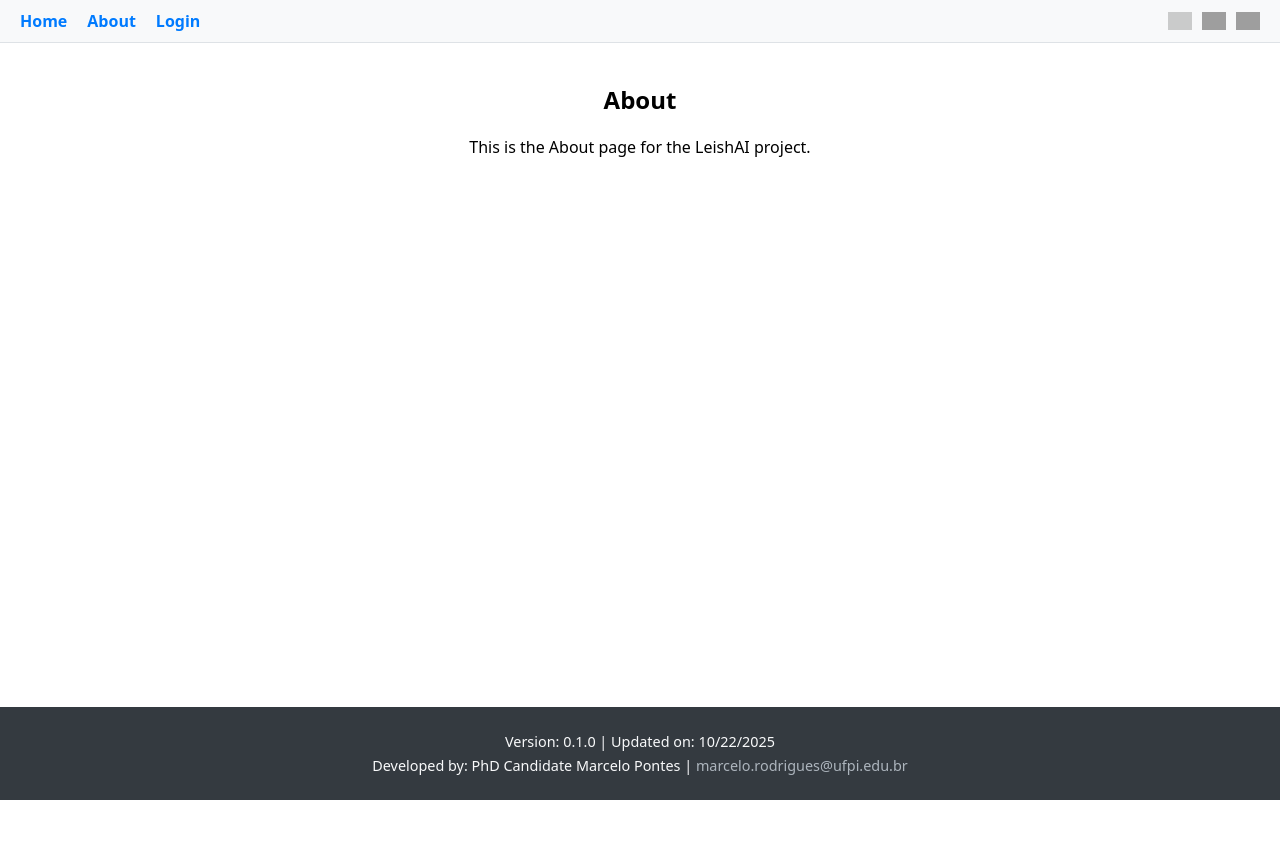
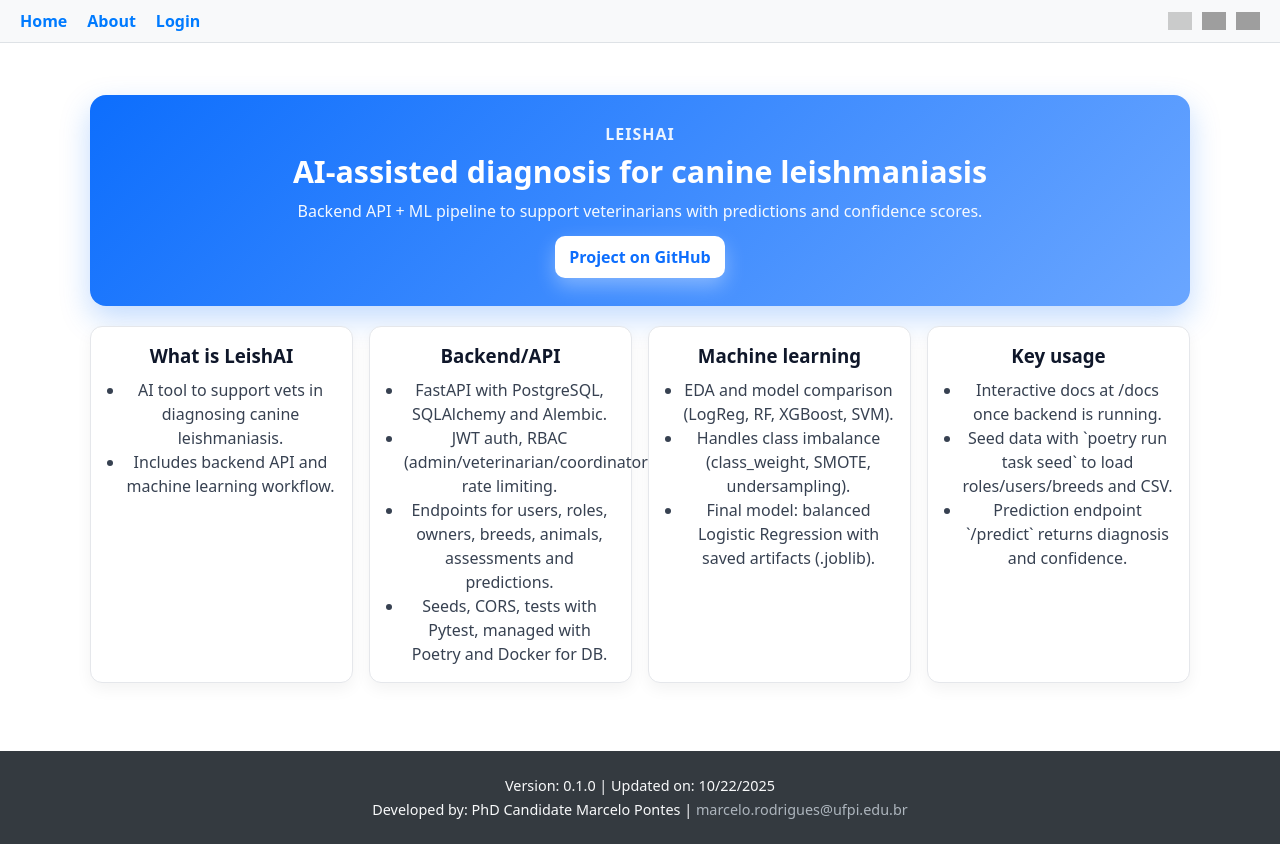
Before and after one commit to infopontes/LeishAI, a React (Vite) app in the folder frontend/: page /about in a window 1280 px wide. Before the commit the page ends 800 px from the top, so only its background shows below. Built offline with nearby package versions, Linux system fonts and the light colour scheme; grey boxes are pictures that could not be loaded.

Commit message:
Revamp About page with multilingual content and repo link

```diff
--- a/frontend/src/locales/en/translation.json
+++ b/frontend/src/locales/en/translation.json
@@ -102,6 +102,27 @@
     "description": "User information",
     "loading": "Loading profile..."
   },
+  "aboutPage": {
+    "title": "AI-assisted diagnosis for canine leishmaniasis",
+    "subtitle": "Backend API + ML pipeline to support veterinarians with predictions and confidence scores.",
+    "repoLink": "Project on GitHub",
+    "overviewTitle": "What is LeishAI",
+    "overview1": "AI tool to support vets in diagnosing canine leishmaniasis.",
+    "overview2": "Includes backend API and machine learning workflow.",
+    "backendTitle": "Backend/API",
+    "backend1": "FastAPI with PostgreSQL, SQLAlchemy and Alembic.",
+    "backend2": "JWT auth, RBAC (admin/veterinarian/coordinator), rate limiting.",
+    "backend3": "Endpoints for users, roles, owners, breeds, animals, assessments and predictions.",
+    "backend4": "Seeds, CORS, tests with Pytest, managed with Poetry and Docker for DB.",
+    "mlTitle": "Machine learning",
+    "ml1": "EDA and model comparison (LogReg, RF, XGBoost, SVM).",
+    "ml2": "Handles class imbalance (class_weight, SMOTE, undersampling).",
+    "ml3": "Final model: balanced Logistic Regression with saved artifacts (.joblib).",
+    "usageTitle": "Key usage",
+    "usage1": "Interactive docs at /docs once backend is running.",
+    "usage2": "Seed data with `poetry run task seed` to load roles/users/breeds and CSV.",
+    "usage3": "Prediction endpoint `/predict` returns diagnosis and confidence."
+  },
   "prediction": {
     "title": "Make a Prediction",
     "description": "Enter the clinical data below to get a diagnosis prediction.",
--- a/frontend/src/locales/es/translation.json
+++ b/frontend/src/locales/es/translation.json
@@ -102,6 +102,27 @@
     "description": "Información del usuario",
     "loading": "Cargando perfil..."
   },
+  "aboutPage": {
+    "title": "Diagnóstico asistido por IA para leishmaniasis canina",
+    "subtitle": "API backend + pipeline de ML para apoyar a veterinarios con predicciones y confiabilidad.",
+    "repoLink": "Proyecto en GitHub",
+    "overviewTitle": "Qué es LeishAI",
+    "overview1": "Herramienta de IA para apoyar el diagnóstico de leishmaniasis canina.",
+    "overview2": "Incluye API backend y flujo de machine learning.",
+    "backendTitle": "Backend/API",
+    "backend1": "FastAPI con PostgreSQL, SQLAlchemy y Alembic.",
+    "backend2": "JWT, RBAC (admin/veterinario/coordinador), rate limiting.",
+    "backend3": "Endpoints para usuarios, roles, dueños, razas, animales, evaluaciones y predicciones.",
+    "backend4": "Seeds, CORS, tests con Pytest, gestionado con Poetry y Docker para DB.",
+    "mlTitle": "Machine learning",
+    "ml1": "EDA y comparación de modelos (Reg. Logística, RF, XGBoost, SVM).",
+    "ml2": "Manejo de desbalance (class_weight, SMOTE, undersampling).",
+    "ml3": "Modelo final: Regresión Logística balanceada con artefactos .joblib.",
+    "usageTitle": "Uso clave",
+    "usage1": "Docs interactivas en /docs al levantar el backend.",
+    "usage2": "Seed de datos con `poetry run task seed` para roles/usuarios/razas y CSV.",
+    "usage3": "Endpoint de predicción `/predict` devuelve diagnóstico y confianza."
+  },
   "prediction": {
     "title": "Hacer una Predicción",
     "description": "Ingrese los datos clínicos a continuación para obtener una predicción de diagnóstico.",
--- a/frontend/src/locales/pt/translation.json
+++ b/frontend/src/locales/pt/translation.json
@@ -102,6 +102,27 @@
     "description": "Informações do usuário",
     "loading": "Carregando perfil..."
   },
+  "aboutPage": {
+    "title": "Diagnóstico assistido por IA para leishmaniose canina",
+    "subtitle": "API backend + pipeline de ML para apoiar veterinários com previsões e confiança.",
+    "repoLink": "Projeto no GitHub",
+    "overviewTitle": "O que é o LeishAI",
+    "overview1": "Ferramenta de IA para apoiar o diagnóstico de leishmaniose canina.",
+    "overview2": "Inclui API backend e fluxo de machine learning.",
+    "backendTitle": "Backend/API",
+    "backend1": "FastAPI com PostgreSQL, SQLAlchemy e Alembic.",
+    "backend2": "JWT, RBAC (admin/veterinário/coordenador), rate limiting.",
+    "backend3": "Endpoints para usuários, roles, tutores, raças, animais, avaliações e previsões.",
+    "backend4": "Seeds, CORS, testes com Pytest, gerenciado com Poetry e Docker para BD.",
+    "mlTitle": "Machine learning",
+    "ml1": "EDA e comparação de modelos (Reg. Logística, RF, XGBoost, SVM).",
+    "ml2": "Tratamento de desbalanceamento (class_weight, SMOTE, undersampling).",
+    "ml3": "Modelo final: Regressão Logística balanceada com artefatos .joblib.",
+    "usageTitle": "Uso chave",
+    "usage1": "Docs interativas em /docs quando o backend está rodando.",
+    "usage2": "Seed de dados com `poetry run task seed` para roles/usuários/raças e CSV.",
+    "usage3": "Endpoint de predição `/predict` retorna diagnóstico e confiança."
+  },
   "prediction": {
     "title": "Fazer uma Previsão",
     "description": "Insira os dados clínicos abaixo para obter uma previsão de diagnóstico.",
--- a/frontend/src/pages/AboutPage.jsx
+++ b/frontend/src/pages/AboutPage.jsx
@@ -1,14 +1,78 @@
 // src/pages/AboutPage.jsx
 import React from 'react';
 import { useTranslation } from 'react-i18next';
+import '../styles/About.css';
+
+const REPO_URL = 'https://github.com/infopontes/LeishAI';
 
 function AboutPage() {
   const { t } = useTranslation();
+
+  const sections = [
+    {
+      title: t('aboutPage.overviewTitle'),
+      items: [
+        t('aboutPage.overview1'),
+        t('aboutPage.overview2'),
+      ],
+    },
+    {
+      title: t('aboutPage.backendTitle'),
+      items: [
+        t('aboutPage.backend1'),
+        t('aboutPage.backend2'),
+        t('aboutPage.backend3'),
+        t('aboutPage.backend4'),
+      ],
+    },
+    {
+      title: t('aboutPage.mlTitle'),
+      items: [
+        t('aboutPage.ml1'),
+        t('aboutPage.ml2'),
+        t('aboutPage.ml3'),
+      ],
+    },
+    {
+      title: t('aboutPage.usageTitle'),
+      items: [
+        t('aboutPage.usage1'),
+        t('aboutPage.usage2'),
+        t('aboutPage.usage3'),
+      ],
+    },
+  ];
+
   return (
-    <div>
-      <h2>{t('menu.about')}</h2>
-      <p>This is the About page for the LeishAI project.</p>
-      {/* Add more content about the project here */}
+    <div className="about-page">
+      <div className="about-hero">
+        <div>
+          <p className="eyebrow">LeishAI</p>
+          <h1>{t('aboutPage.title')}</h1>
+          <p className="subtitle">{t('aboutPage.subtitle')}</p>
+          <a
+            className="repo-button"
+            href={REPO_URL}
+            target="_blank"
+            rel="noreferrer"
+          >
+            {t('aboutPage.repoLink')}
+          </a>
+        </div>
+      </div>
+
+      <div className="about-grid">
+        {sections.map((section) => (
+          <div className="about-card" key={section.title}>
+            <h3>{section.title}</h3>
+            <ul>
+              {section.items.map((item) => (
+                <li key={item}>{item}</li>
+              ))}
+            </ul>
+          </div>
+        ))}
+      </div>
     </div>
   );
 }
--- /dev/null
+++ b/frontend/src/styles/About.css
@@ -0,0 +1,76 @@
+.about-page {
+  padding: 32px 16px 48px;
+  max-width: 1100px;
+  margin: 0 auto;
+}
+
+.about-hero {
+  background: linear-gradient(135deg, #0d6efd, #6aa6ff);
+  color: #fff;
+  border-radius: 16px;
+  padding: 28px 24px;
+  margin-bottom: 20px;
+  box-shadow: 0 12px 30px rgba(13, 110, 253, 0.25);
+}
+
+.eyebrow {
+  text-transform: uppercase;
+  letter-spacing: 0.06em;
+  font-weight: 700;
+  margin: 0 0 6px;
+  opacity: 0.9;
+}
+
+.about-hero h1 {
+  margin: 0 0 8px;
+  font-size: 1.9rem;
+}
+
+.subtitle {
+  margin: 0 0 14px;
+  font-size: 1rem;
+  opacity: 0.95;
+}
+
+.repo-button {
+  display: inline-flex;
+  align-items: center;
+  gap: 8px;
+  padding: 10px 14px;
+  background: #fff;
+  color: #0d6efd;
+  border-radius: 10px;
+  text-decoration: none;
+  font-weight: 700;
+  box-shadow: 0 8px 20px rgba(255, 255, 255, 0.35);
+}
+
+.repo-button:hover {
+  background: #f2f6ff;
+}
+
+.about-grid {
+  display: grid;
+  grid-template-columns: repeat(auto-fit, minmax(240px, 1fr));
+  gap: 16px;
+}
+
+.about-card {
+  background: #fff;
+  border: 1px solid #e5e7eb;
+  border-radius: 12px;
+  padding: 16px;
+  box-shadow: 0 6px 16px rgba(0, 0, 0, 0.05);
+}
+
+.about-card h3 {
+  margin: 0 0 10px;
+  color: #0f172a;
+}
+
+.about-card ul {
+  margin: 0;
+  padding-left: 18px;
+  color: #374151;
+  line-height: 1.5;
+}
```
